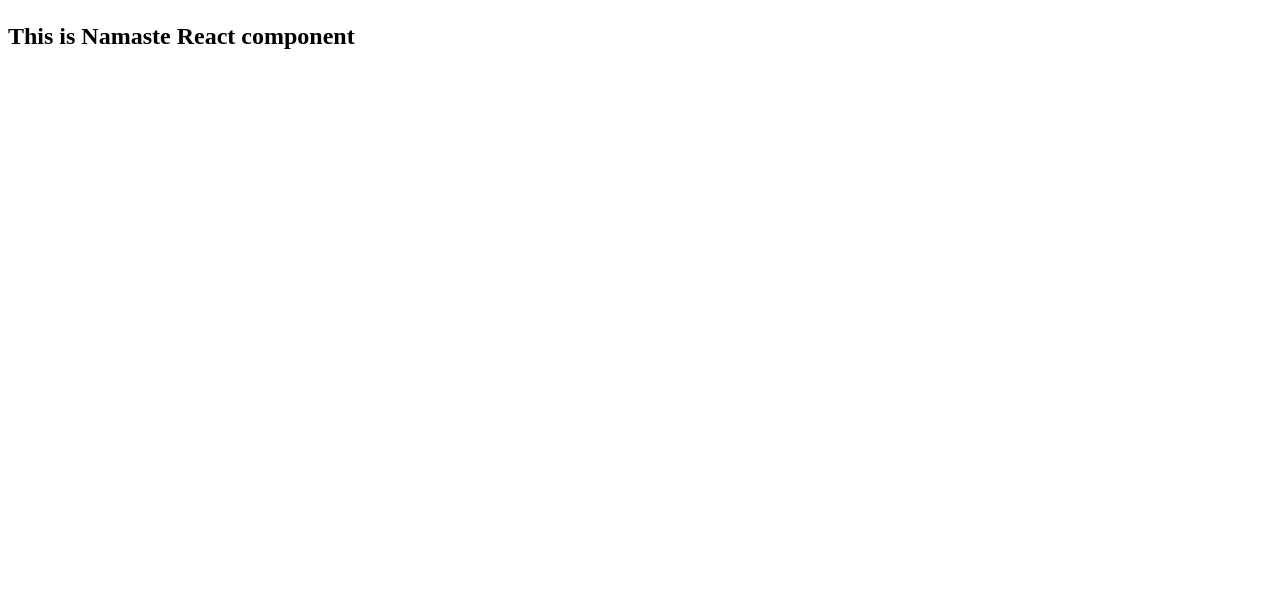
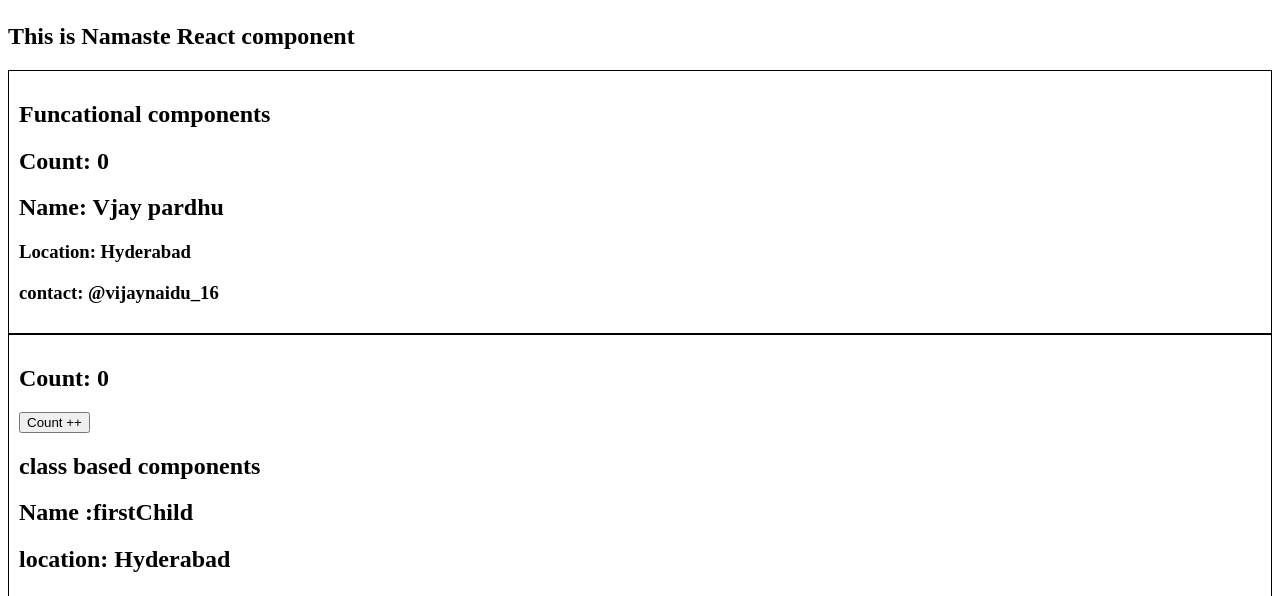
Before and after one commit to vijaynaidu16/Namaste-React, a React (Vite) app: page /about in a window 1280 px wide. Shown: the part 204-800 px from the top of the page. Built offline with nearby package versions, Linux system fonts and the light colour scheme.

Commit message:
Ep-8 Lets Get Classy

```diff
--- a/src/components/About.jsx
+++ b/src/components/About.jsx
@@ -1,12 +1,29 @@
-import React from 'react'
+import React from "react";
+import User from "./User";
+import UserClass from "./UserClass";
+import { Component } from "react";
 
-function About() {
-  return (
-    <div>
+class About extends Component {
+  constructor(props) {
+    super(props);
+    console.log("parent constuctor");
+  }
+
+  componentDidMount(){
+    console.log("parent const did mount");
+  }
+  render() {
+    console.log("parent render");
+    return (
+      <div>
         <h2>About</h2>
         <h2>This is Namaste React component</h2>
-    </div>
-  )
+        <User name={"Vjay pardhu"} />
+        <UserClass name={"firstChild"} location={"Hyderabad"} />
+        <UserClass name={"secondChild"} location={"India"} />
+      </div>
+    );
+  }
 }
 
-export default About
+export default About;
--- a/src/components/RestaurantMenu.jsx
+++ b/src/components/RestaurantMenu.jsx
@@ -2,7 +2,6 @@ import React, { useEffect, useState } from "react";
 import Shimmer from "./Shimmer";
 import { useParams } from "react-router-dom";
 import { MENU_API } from "../utils/constants";
-
 
 const RestaurantMenu = () => {
   const [resInfo, setResInfo] = useState(null);
@@ -15,9 +14,7 @@ const RestaurantMenu = () => {
 
   const fetchData = async () => {
     try {
-      const response = await fetch(
-        MENU_API+resId
-      );
+      const response = await fetch(MENU_API + resId);
 
       if (!response.ok) {
         throw new Error("Network response was not ok");
@@ -34,7 +31,7 @@ const RestaurantMenu = () => {
   const { name, cuisines, costForTwoMessage } =
     resInfo?.data?.cards[0]?.card?.card?.info;
   const { itemCards } =
-    resInfo?.data?.cards[2]?.groupedCard?.cardGroupMap?.REGULAR.cards[1]?.card
+    resInfo?.data?.cards[2]?.groupedCard?.cardGroupMap?.REGULAR?.cards[1]?.card
       ?.card;
 
   return (
--- /dev/null
+++ b/src/components/User.jsx
@@ -0,0 +1,17 @@
+import { useState } from "react";
+
+const User = (props) => {
+  const { name } = props;
+  const [count] = useState(0);
+  return (
+    <div className="user-card">
+      <h2>Funcational components</h2>
+      <h2>Count: {count}</h2>
+      <h2>Name: {name} </h2>
+      <h3>Location: Hyderabad</h3>
+      <h3>contact: @vijaynaidu_16</h3>
+    </div>
+  );
+};
+
+export default User;
--- /dev/null
+++ b/src/components/UserClass.js
@@ -0,0 +1,40 @@
+import React from "react";
+class UserClass extends React.Component {
+  constructor(props) {
+    super(props);
+    this.state = {
+      count: 0,
+      count2: 0,
+    };
+    console.log(this.props.name + "child constuctor");
+  }
+  componentDidMount() {
+    console.log(this.props.name +"child const did mount");
+  }
+  render() {
+    console.log(this.props.name +"child render");
+
+    const { name, location } = this.props;
+    const { count } = this.state;
+    return (
+      <div className="user-card">
+        <h2>Count: {count}</h2>
+        <button
+          onClick={() =>
+            this.setState({
+              count: this.state.count + 1,
+              count2: this.state.count2 + 1,
+            })
+          }
+        >
+          Count ++
+        </button>
+        <h2>class based components</h2>
+        <h2>Name :{name} </h2>
+        <h2>location: {location} </h2>
+        <h2>Contact: @vijaypardhu_16</h2>
+      </div>
+    );
+  }
+}
+export default UserClass;
--- a/style.css
+++ b/style.css
@@ -76,5 +76,9 @@
 
 .filter{
   display: flex;
+}
 
+.user-card{
+  padding: 10px;
+  border: 1px solid black;
 }
```
Also changed, not shown: 1 other file (tests, documents, lock files or other folders).
